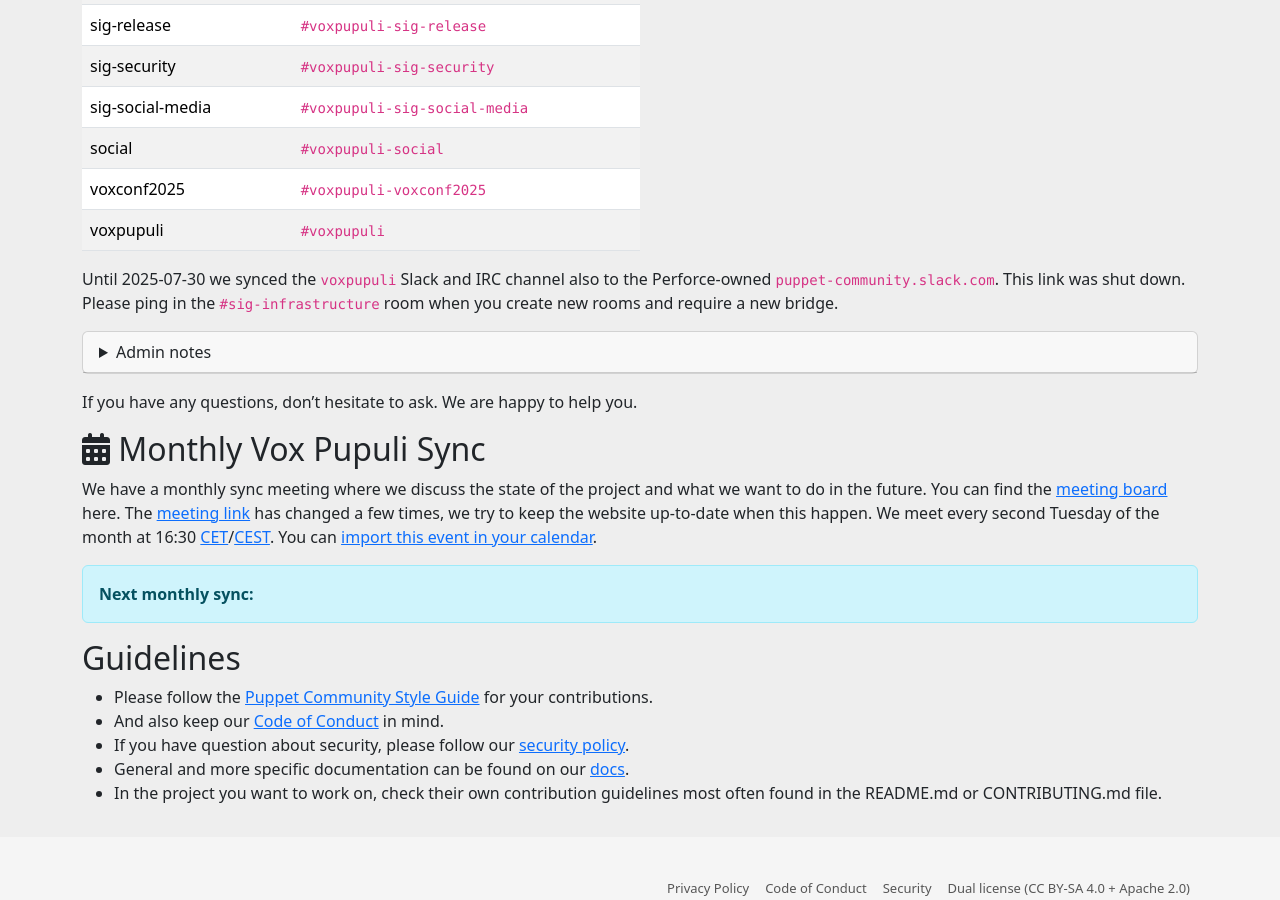
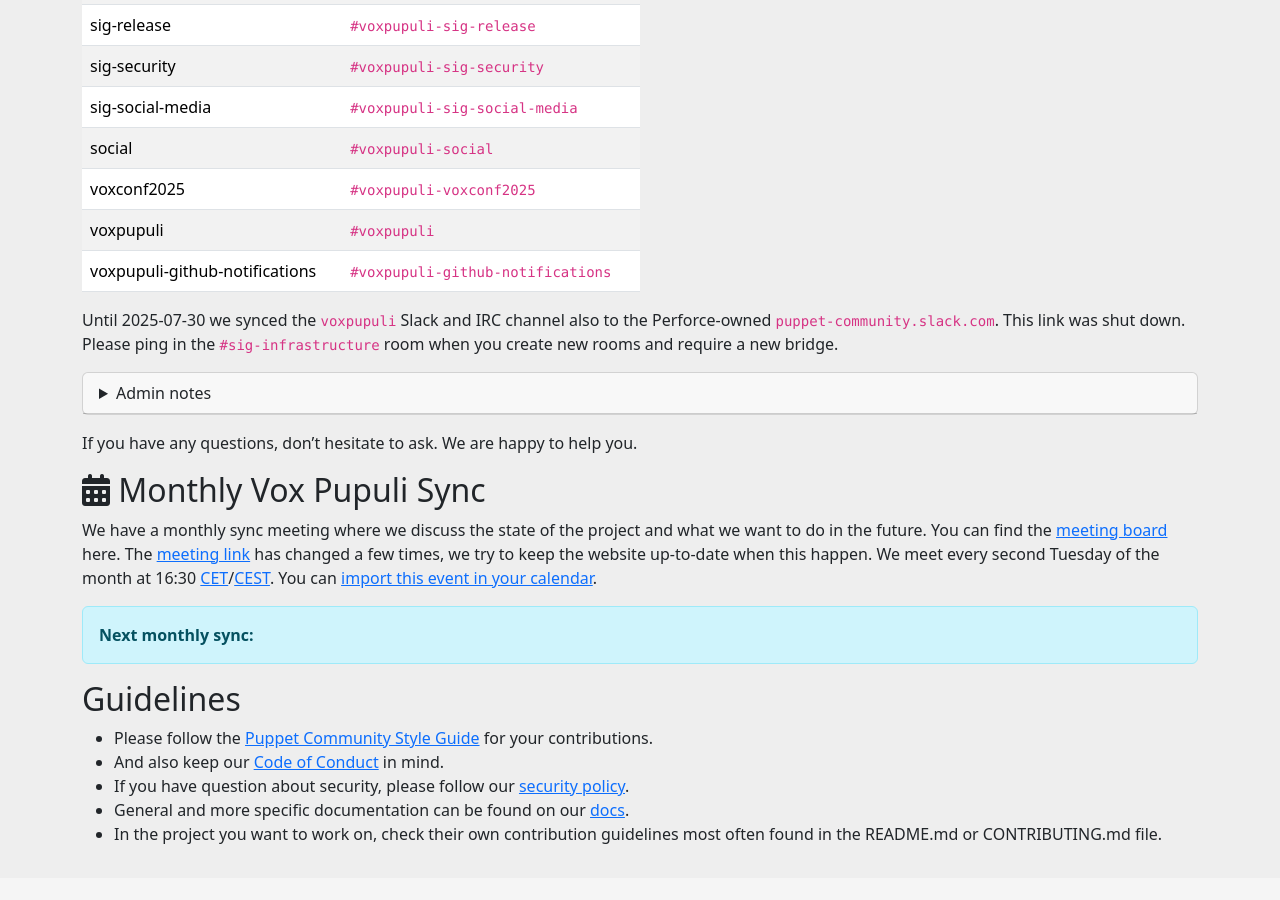
Before and after one commit to voxpupuli/voxpupuli.github.io, a Jekyll site: the page built from contributing/index.md, in a window 1280 px wide and 900 px high, scrolled down 1201 px. Built offline with Jekyll 4.4.1, drawn with Linux system fonts in a browser that asks for light colours; nearby versions of some CDN libraries.

Commit message:
Document voxpupuli-github-notifications channel

```diff
--- a/_includes/connect_irc.md
+++ b/_includes/connect_irc.md
@@ -23,6 +23,7 @@
 | social             | `#voxpupuli-social`             |
 | voxconf2025        | `#voxpupuli-voxconf2025`        |
 | voxpupuli          | `#voxpupuli`                    |
+| voxpupuli-github-notifications | `#voxpupuli-github-notifications` |
 
 Until 2025-07-30 we synced the `voxpupuli` Slack and IRC channel also to the Perforce-owned `puppet-community.slack.com`.
 This link was shut down.
```
